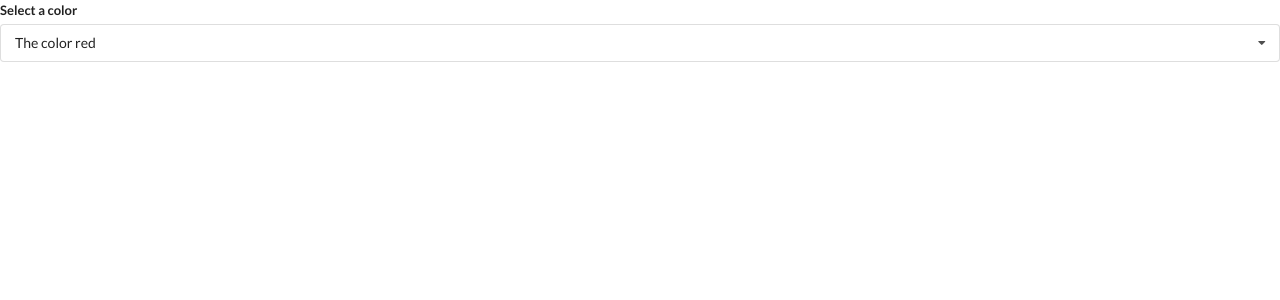
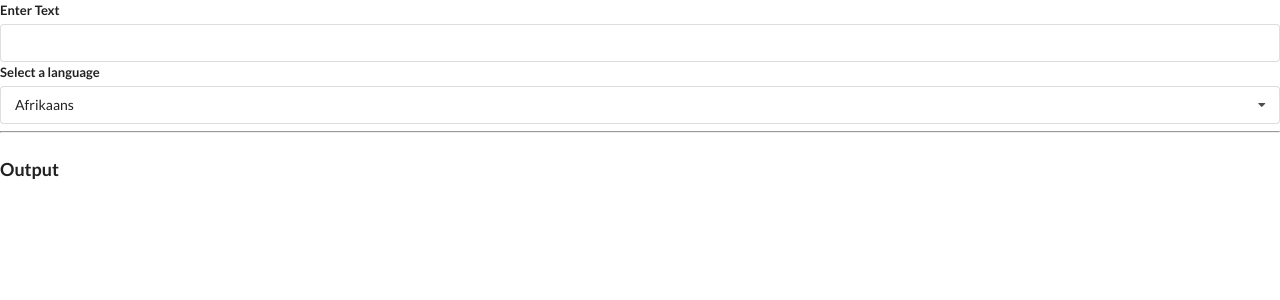
Before and after one commit to AntonioMartinezMora/widgets__react, a React (Create React App) app: page / in a window 1280 px wide. Shown: the top 300 px of the page. Built offline with nearby package versions, Linux system fonts and the light colour scheme; no server answers.

Commit message:
Translate Widget

```diff
--- a/src/App.js
+++ b/src/App.js
@@ -2,6 +2,7 @@
 import Accordion from './Components/Accordion';
 import Search from './Components/Search';
 import Dropdown from './Components/Dropdown';
+import Translate from './Components/Translate';
 
 const items = [
     {
@@ -34,14 +35,11 @@
 ]
 
 export default () => {
-    const [selected, setSelected] = useState(options[0])
 
     return (
       <div>
-        <Dropdown
-            selected={selected}
-            onSelectedChange={setSelected}
-            options={options}
+        <Translate
+
         />
       </div>
     );
--- /dev/null
+++ b/src/Components/Convert.js
@@ -0,0 +1,45 @@
+import React, { useState, useEffect } from 'react';
+import axios from 'axios';
+
+const Convert = ({ language, text }) => {
+    const [translated, setTranslated] = useState('')
+    const [debouncedText, setDebouncedText] = useState(text)
+
+  useEffect(() => {
+    const timerId = setTimeout(() => {
+        setDebouncedText(text)
+    }, 500)
+
+    return () => {
+        clearTimeout(timerId);
+    }
+  }, [text])
+
+  useEffect(() => {
+    const doTranslation = async()=>{
+        const {data} = await axios.post(
+            'https://translation.googleapis.com/language/translate/v2',
+            {},
+            {
+              params: {
+                q: debouncedText,
+                target: language.value,
+                key: 'AIzaSyCHUCmpR7cT_yDFHC98CZJy2LTms-IwDlM',
+              },
+            }
+        );
+        setTranslated(data.data.translations[0].translatedText);
+    }
+
+    doTranslation();
+
+  }, [language, debouncedText]);
+
+  return (
+      <div>
+          <h1 className='ui header'>{translated}</h1>
+      </div>
+  )
+};
+
+export default Convert;
--- a/src/Components/Dropdown.js
+++ b/src/Components/Dropdown.js
@@ -1,6 +1,6 @@
 import React, {useState, useEffect, useRef} from 'react'
 
-const Dropdown = ({options, selected, onSelectedChange}) => {
+const Dropdown = ({label, options, selected, onSelectedChange}) => {
     const [open, setOpen] = useState(false);
     const ref = useRef();
 
@@ -32,7 +32,7 @@
     return (
         <div ref={ref} className="ui form">
             <div className="field">
-                <label className="label">Select a color</label>
+                <label className="label">{label}</label>
                 <div
                     onClick={()=> setOpen(!open)}
                     className={`ui selection dropdown ${open ? 'visible active' : ''}`}>
--- /dev/null
+++ b/src/Components/Translate.js
@@ -0,0 +1,49 @@
+import React, {useState} from 'react';
+import Dropdown from './Dropdown';
+import Convert from './Convert';
+
+
+const options = [
+    {
+        label: "Afrikaans",
+        value: 'af'
+    },
+    {
+        label: 'Arabic',
+        value: 'ar'
+    },
+    {
+        label: 'Hindi',
+        value: 'hi'
+    }
+]
+
+const Translate = () => {
+    const [language, setLanguage] = useState(options[0]);
+    const [text, setText] = useState('')
+
+    return (
+        <div>
+            <div className='ui form'>
+                <div className="field">
+                    <label>Enter Text</label>
+                    <input
+                        value={text}
+                        onChange={(e) => setText(e.target.value)}
+                    />
+                </div>
+            </div>
+            <Dropdown
+                label="Select a language"
+                selected={language}
+                onSelectedChange={setLanguage}
+                options={options}
+            />
+            <hr/>
+            <h3 className="ui header"> Output</h3>
+            <Convert text={text} language={language}/>
+        </div>
+    )
+}
+
+export default Translate
```
